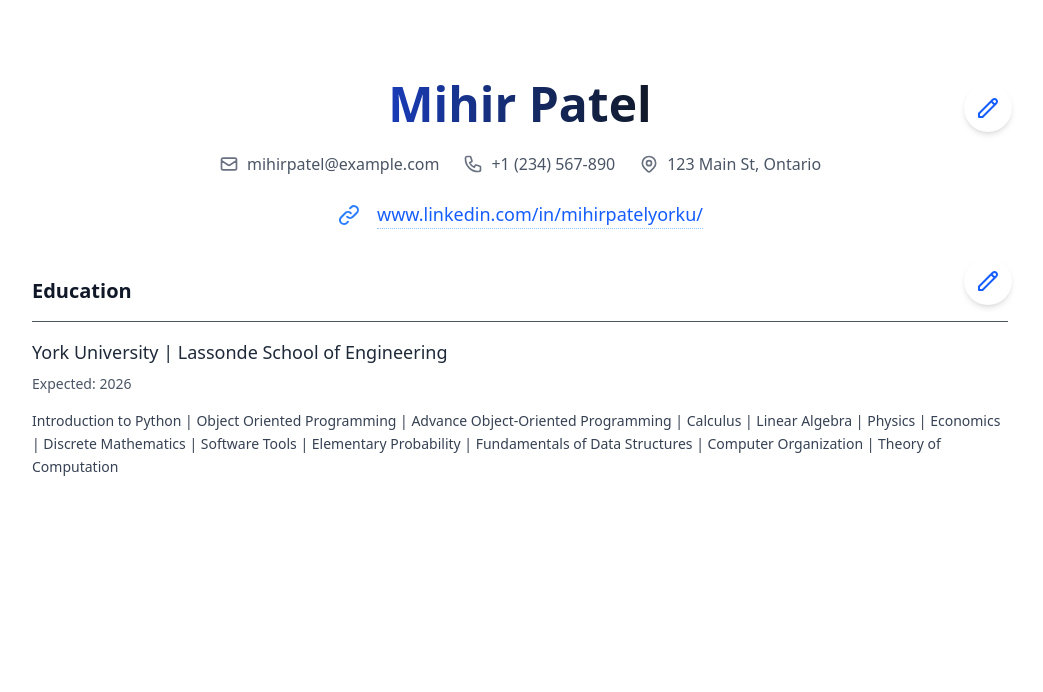
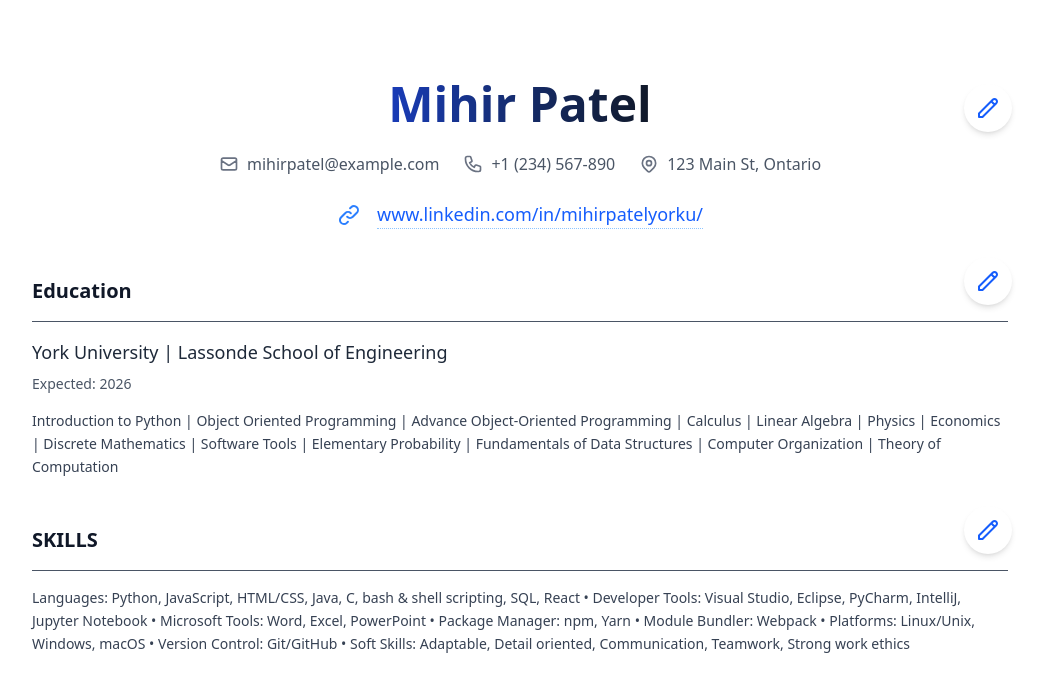
Before and after one commit to miihirr/CV-Application, a React (Vite) app: page / in a window 1280 px wide. Shown: the top 692 px of the page, without its empty margins (120-1163 px from the left). Built offline with nearby package versions, Linux system fonts and the light colour scheme.

Commit message:
create skills section

```diff
--- a/src/App.jsx
+++ b/src/App.jsx
@@ -1,11 +1,14 @@
 import React from 'react';
 import PersonalInfo from './PersonalInfo';
-import Education from './education';
+import Education from './Education';
+import Skills from './skills';
+
 const App = () => {
   return (
     <div className='mainBox'>
       <PersonalInfo />
       <Education />
+      <Skills />
     </div>
   );
 };
--- /dev/null
+++ b/src/Skills.jsx
@@ -0,0 +1,51 @@
+import React from "react";
+import { useState } from "react";
+import SkillsView from "./SkillsView";
+import EditForm from "./EditForm";
+const initial = {
+  skills: `Languages: Python, JavaScript, HTML/CSS, Java, C, bash & shell scripting, SQL, React
+• Developer Tools: Visual Studio, Eclipse, PyCharm, IntelliJ, Jupyter Notebook
+• Microsoft Tools: Word, Excel, PowerPoint
+• Package Manager: npm, Yarn
+• Module Bundler: Webpack
+• Platforms: Linux/Unix, Windows, macOS
+• Version Control: Git/GitHub
+• Soft Skills: Adaptable, Detail oriented, Communication, Teamwork, Strong work ethics`,
+};
+
+const Skills = () => {
+  const [formData, setFormData] = useState(initial);
+  const [submittedData, setSubmittedData] = useState(initial);
+  const [formVisible, setFormVisible] = useState(false);
+
+  const handleSubmit = (event) => {
+    event.preventDefault();
+    setSubmittedData(formData);
+    setFormVisible(false);
+  };
+
+  const handleChange = (event) => {
+    const { name, value } = event.target;
+    setFormData((prev) => ({ ...prev, [name]: value }));
+  };
+
+  return (
+    <div className="form1 font-roboto">
+      {formVisible ? (
+        <EditForm
+          formData={formData}
+          onSubmit={handleSubmit}
+          onChange={handleChange}
+          onCancel={() => setFormVisible(false)}
+        />
+      ) : (
+        <SkillsView
+          data={submittedData}
+          onEdit={() => setFormVisible(true)}
+        />
+      )}
+    </div>
+  );
+};
+
+export default Skills;
--- /dev/null
+++ b/src/SkillsView.jsx
@@ -0,0 +1,21 @@
+import React from "react";
+import EditButton from "./editBtn";
+
+const SkillsView = ({ data, onEdit }) => {
+  return (
+    <div className="infoView p-6">
+      <div className="flex justify-between items-center border-b pb-4 mb-4">
+        <h2 className="text-xl font-semibold text-gray-900">SKILLS</h2>
+        <EditButton onClick={onEdit} />
+      </div>
+
+      <div className="space-y-2">
+      <h3 className="mt-4 text-gray-700 text-sm leading-relaxed">{data.skills || "add skills here"}</h3>
+      </div>
+
+
+    </div>
+  );
+};
+
+export default SkillsView;
```
